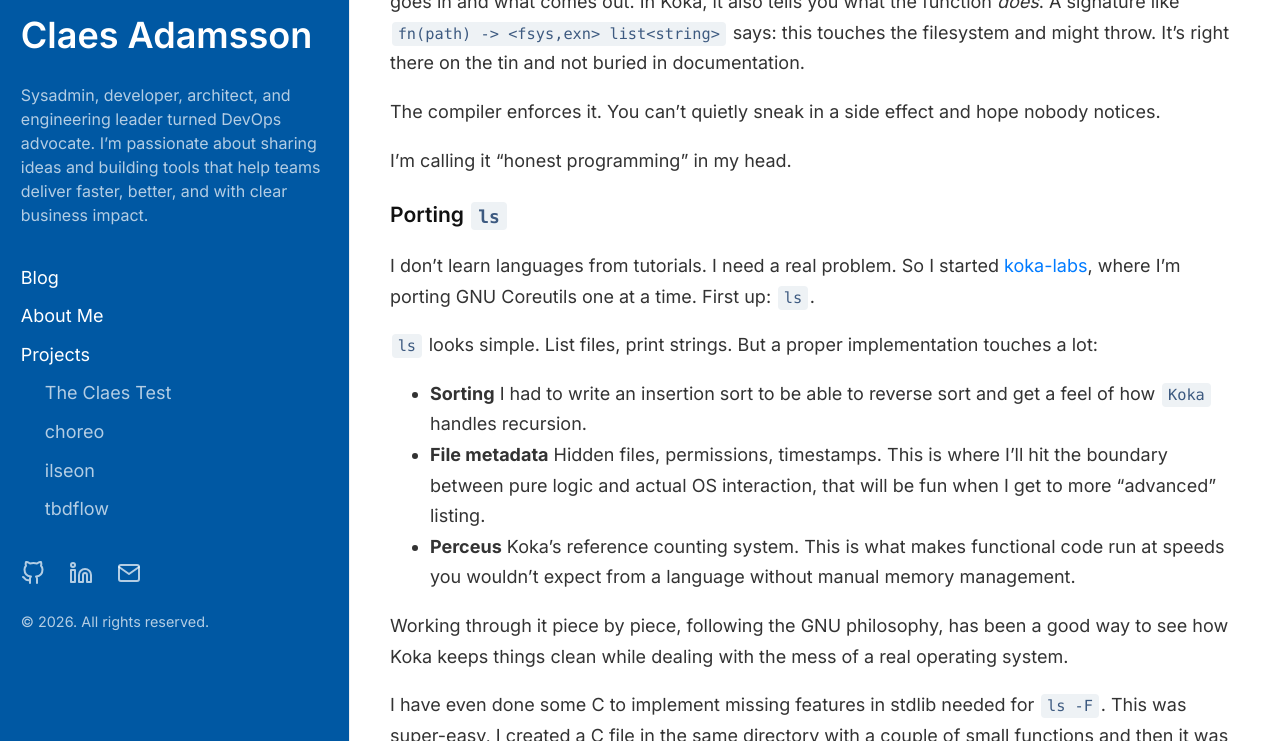
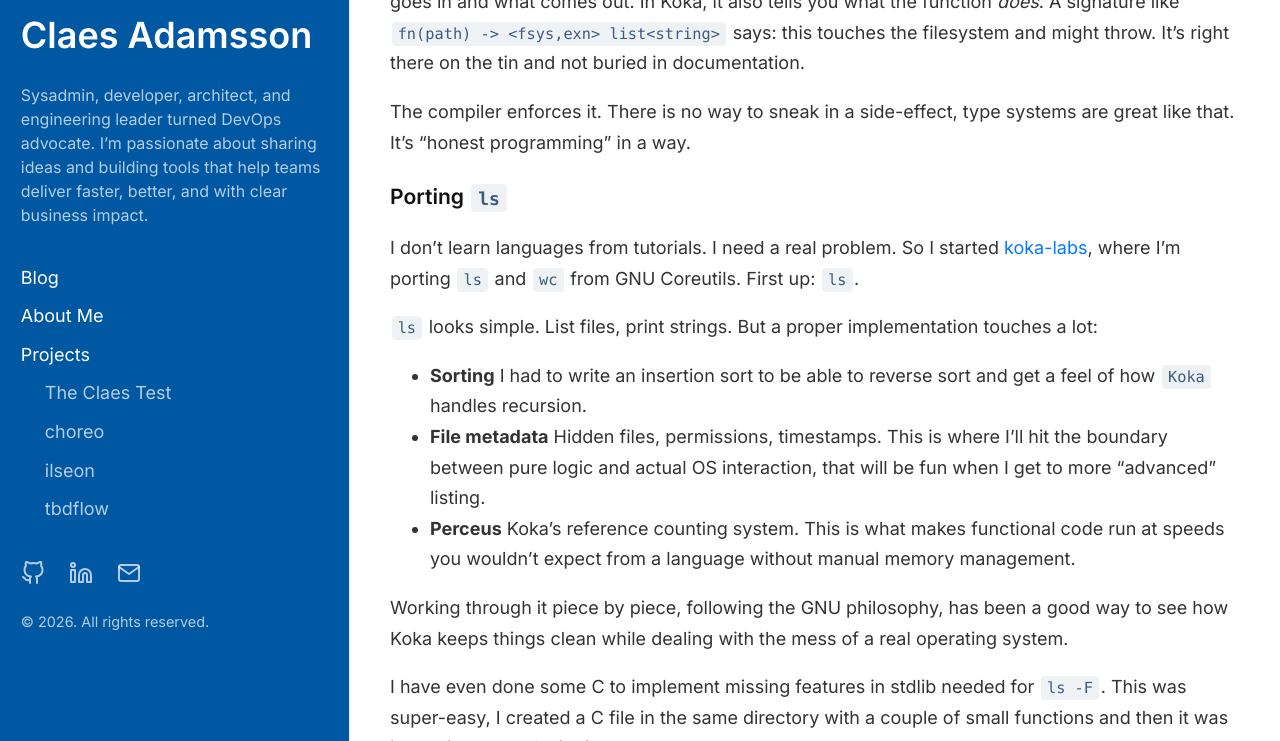
Before and after one commit to cladam/cladam.github.io, a Jekyll site: the page built from _posts/2026-04-06-koka-development.md, in a window 1280 px wide and 900 px high, scrolled down 576 px, cut to the strip 159-900 px from the top of the window. Built offline with Jekyll 4.4.1, drawn with Linux system fonts in a browser that asks for light colours; comment, search, counter and statistics services are not loaded.

Commit message:
fix: update wording

```diff
--- a/_posts/2026-04-06-koka-development.md
+++ b/_posts/2026-04-06-koka-development.md
@@ -18,13 +18,11 @@ The dot selection syntax was the first thing that felt right. Coming from Kotlin
 
 But what really got me was the effect system. In most languages, a function signature tells you what goes in and what comes out. In Koka, it also tells you what the function *does*. A signature like `fn(path) -> <fsys,exn> list<string>` says: this touches the filesystem and might throw. It's right there on the tin and not buried in documentation.
 
-The compiler enforces it. You can't quietly sneak in a side effect and hope nobody notices.
-
-I'm calling it "honest programming" in my head.
+The compiler enforces it. There is no way to sneak in a side-effect, type systems are great like that. It's "honest programming" in a way.
 
 ### Porting `ls`
 
-I don't learn languages from tutorials. I need a real problem. So I started [koka-labs](https://github.com/cladam/koka-labs), where I'm porting GNU Coreutils one at a time. First up: `ls`.
+I don't learn languages from tutorials. I need a real problem. So I started [koka-labs](https://github.com/cladam/koka-labs), where I'm porting `ls` and `wc` from GNU Coreutils. First up: `ls`.
 
 `ls` looks simple. List files, print strings. But a proper implementation touches a lot:
 
```
